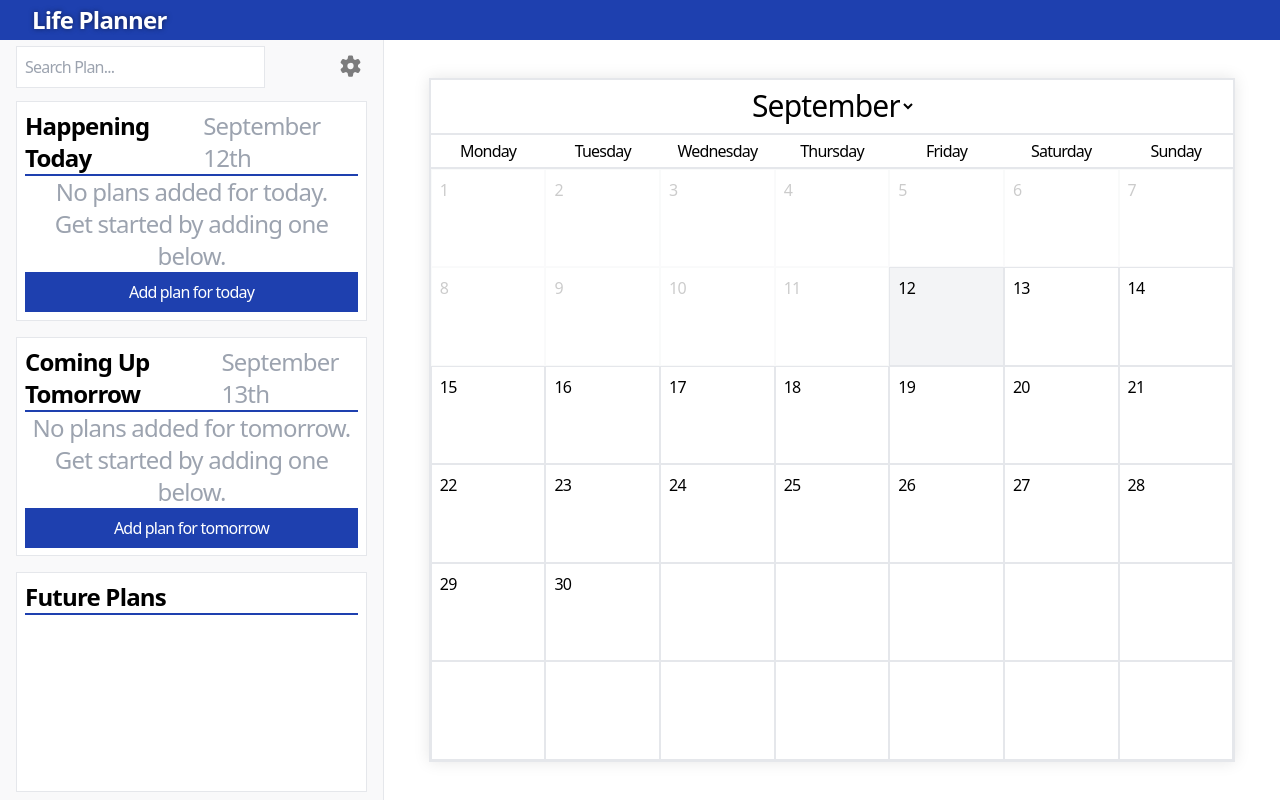
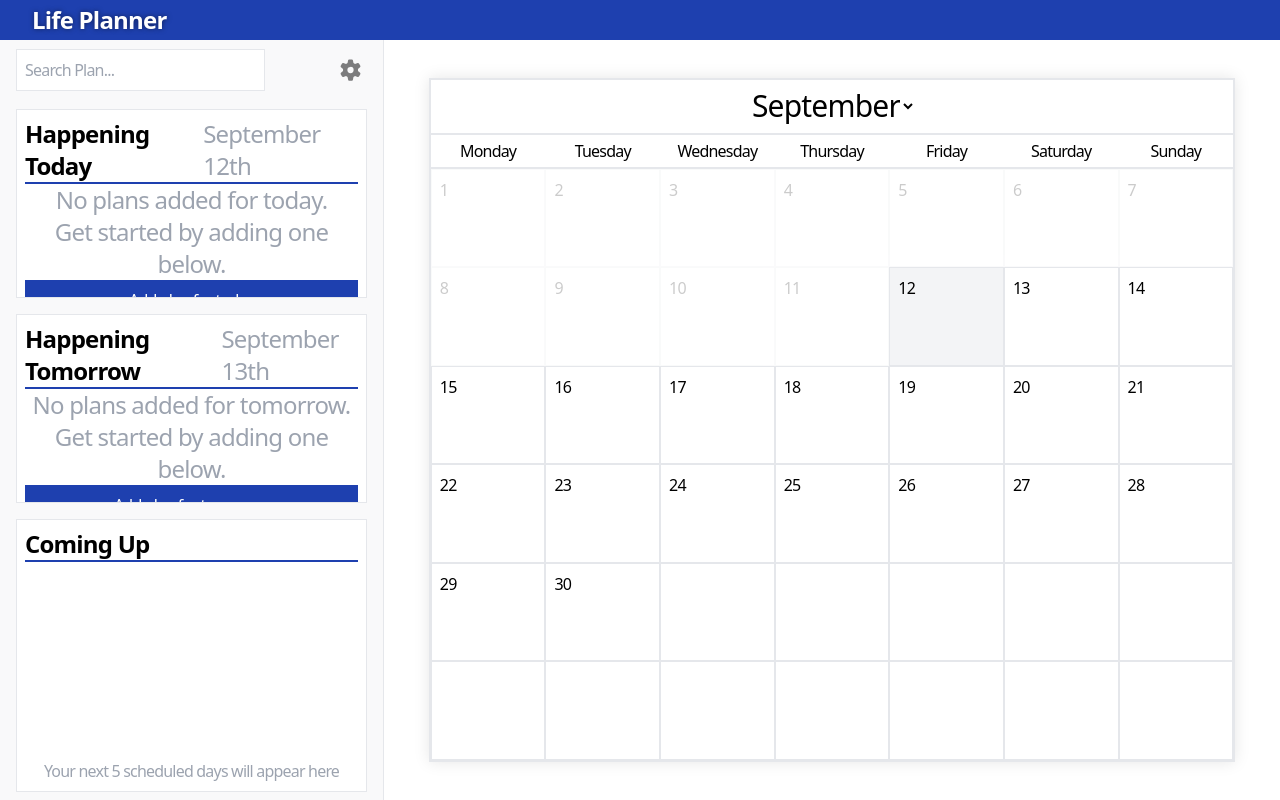
Before and after one commit to lseti1/AngularLifePlanner-1234890, an Angular app: page / in a window 1280 px wide. Built offline with nearby package versions, Linux system fonts and the light colour scheme.

Commit message:
Functionality/Styling: Coming Up (Formerly filtered-plans) now correctly displays ONLY upcoming plans and in sorted order. Plus some minor text changes

```diff
--- a/src/app/side-panel/filtered-plans/filtered-plans.html
+++ b/src/app/side-panel/filtered-plans/filtered-plans.html
@@ -1,13 +1,17 @@
 <div class="flex flex-col w-full h-full px-4 py-2">
-    <div class="bg-white p-2 border overflow-auto h-full">
-        <h1 class="text-2xl font-semibold border-b-2 border-blue-800">Future Plans</h1>
+    <div class="flex flex-col justify-between bg-white p-2 border h-full">
+        <div>
+            <h1 class="text-2xl font-semibold border-b-2 border-blue-800">Coming Up</h1>
             <ul class="flex flex-col gap-1 text-lg list-disc list-inside break-words mt-1">
-            @for (block of dateBlocks(); track block) {
+                @for (block of dateBlocks().slice(0, 5); track block) {
                     <li class="flex flex-row justify-between items-center border bg-gray-100 p-2">
                         <div class="flex flex-row gap-1">
                             <p class="font-semibold">{{ months[block.month] }} {{ block.date | ordinalPipe }}:</p>
-                        @for (plan of block.plans; track plan) {
-                            @if (!plan.completed) {<p>{{ plan.title }} ,</p>}
+                            @for (plan of block.plans.slice(0, 5); track plan) {
+                                <p> {{ plan.title }}{{ $index < block.plans.length - 1 ? ', ' : ' ' }} </p>
+                            }
+                            @if (block.plans.length >= 5 ) {
+                                <p>& more</p>
                             }
                         </div>
                         <button class="blue-btn -m-1">View</button>
@@ -15,4 +19,7 @@
                 }
             </ul>
         </div>
+        <p class="text-center text-gray-400">Your next 5 scheduled days will appear here</p>
     </div>
+
+</div>
--- a/src/app/side-panel/filtered-plans/filtered-plans.ts
+++ b/src/app/side-panel/filtered-plans/filtered-plans.ts
@@ -11,7 +11,17 @@ import { OrdinalPipePipe } from "../../pipes/ordinal-pipe-pipe";
 export class FilteredPlans {
   // Fow now, this FilteredPLans sections will just display all future plans that are yet to be completed
   public months: string[] = [ 'January', 'February', 'March', 'April', 'May', 'June', 'July', 'August', 'September', 'October', 'November', 'December' ];
-  public dateBlocks = computed(() => this.localStorageService.blocks());
+  public dateBlocks = computed(() => {
+    const today = new Date();
+
+    return this.localStorageService.blocks()
+      .filter(block => new Date(block.year, block.month, block.date) >= today)
+      .sort((a, b) => {
+        const aDate = new Date(a.year, a.month, a.date).getTime();
+        const bDate = new Date(b.year, b.month, b.date).getTime();
+        return aDate - bDate;
+      });
+  });
 
   constructor(
     private localStorageService: LocalStorageService
--- a/src/app/side-panel/side-panel.html
+++ b/src/app/side-panel/side-panel.html
@@ -1,5 +1,5 @@
 <div class="w-full h-full border-r bg-gray-100/50">
-    <div class="h-full grid grid-rows-[7%_31%_31%_31%]">
+    <div class="h-full grid grid-rows-[8%_27%_27%_38%]">
         <app-search-bar />
         <app-today />
         <app-tomorrow />
--- a/src/app/side-panel/tomorrow/tomorrow.html
+++ b/src/app/side-panel/tomorrow/tomorrow.html
@@ -2,7 +2,7 @@
     <div class="bg-white p-2 border overflow-hidden flex flex-col justify-between h-full">
         <div>
             <div class="flex flex-row justify-between border-b-2 border-blue-800 text-2xl">
-                 <h1 class="font-semibold">Coming Up Tomorrow</h1>
+                 <h1 class="font-semibold">Happening Tomorrow</h1>
                  <p class="text-gray-400">{{ tomorrowDate | date: 'MMMM'}} {{ tomorrowDate.getDate() | ordinalPipe}}</p>
             </div>
             <ul class="text-lg break-words">
```
Lines whose indentation alone changed are shown as unchanged.
